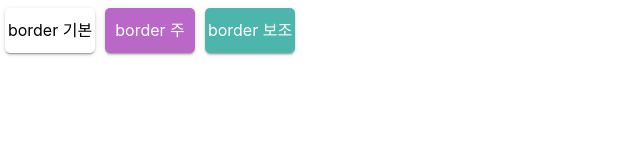
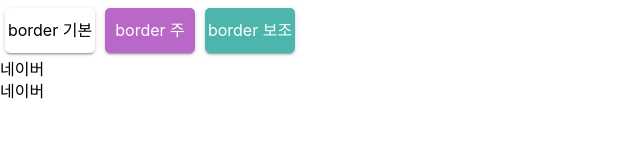
Before and after one commit to BBackJK/bbacks-app, an Angular app: page / in a window 1280 px wide. Shown: the part 152-300 px from the top of the page, without its empty margins (0-640 px from the left). Built offline with nearby package versions, Linux system fonts and the light colour scheme; what @ngxs/devtools-plugin, @ngxs/logger-plugin, @ngxs/store would draw is missing.

Commit message:
test: link feat test

```diff
--- a/src/app/modules/pages/home/home.component.html
+++ b/src/app/modules/pages/home/home.component.html
@@ -35,3 +35,17 @@ This is Home Page.
     border 보조
   </app-button>
 </div>
+
+
+<div>
+  <div>
+    <app-link [isBlank]="true" link="https://www.naver.com">
+      네이버
+    </app-link>
+  </div>
+  <div>
+    <app-link link="https://www.naver.com">
+      네이버
+    </app-link>
+  </div>
+</div>
--- a/src/app/shared/components/components.module.ts
+++ b/src/app/shared/components/components.module.ts
@@ -2,14 +2,17 @@ import { NgModule } from '@angular/core';
 import { CommonModule } from '@angular/common';
 
 import { ButtonComponent } from './button/button.component';
+import { LinkComponent } from './link/link.component';
 
 @NgModule({
   imports: [ CommonModule ],
   exports: [
     ButtonComponent
+    , LinkComponent
   ],
   declarations: [
     ButtonComponent
+    , LinkComponent
   ]
 })
 export class ComponentsModule {}
--- a/src/app/shared/components/link/link.component.scss
+++ b/src/app/shared/components/link/link.component.scss
@@ -0,0 +1,41 @@
+@import '../../../app.component.scss';
+
+/**
+* ==========================================================
+* Link
+* ==========================================================
+* - Defailt Link CSS
+*/
+
+
+/**
+*
+*   Link Default CSS
+*
+* - 기본 링크 CSS 정의
+*/
+a {
+  text-decoration: none;
+  position:relative;
+  color: $text-dark-color;
+
+  &:before {
+    content: "";
+    position: absolute;
+    left: 0;
+    bottom: 0;
+    height: 2px;
+    background: getPrimaryColor(300);
+    width: 100%;
+    -webkit-transition: $default-transition;
+    transition: $default-transition;
+    -webkit-transform: scaleX(0) translate3d(0, 0, 0);
+    transform: scaleX(0) translate3d(0, 0, 0); // hide
+  }
+
+  &:hover:before {
+    -webkit-transform: scaleX(1);
+    -ms-transform: scaleX(1);
+    transform: scaleX(1); // reveal
+  }
+}
```
